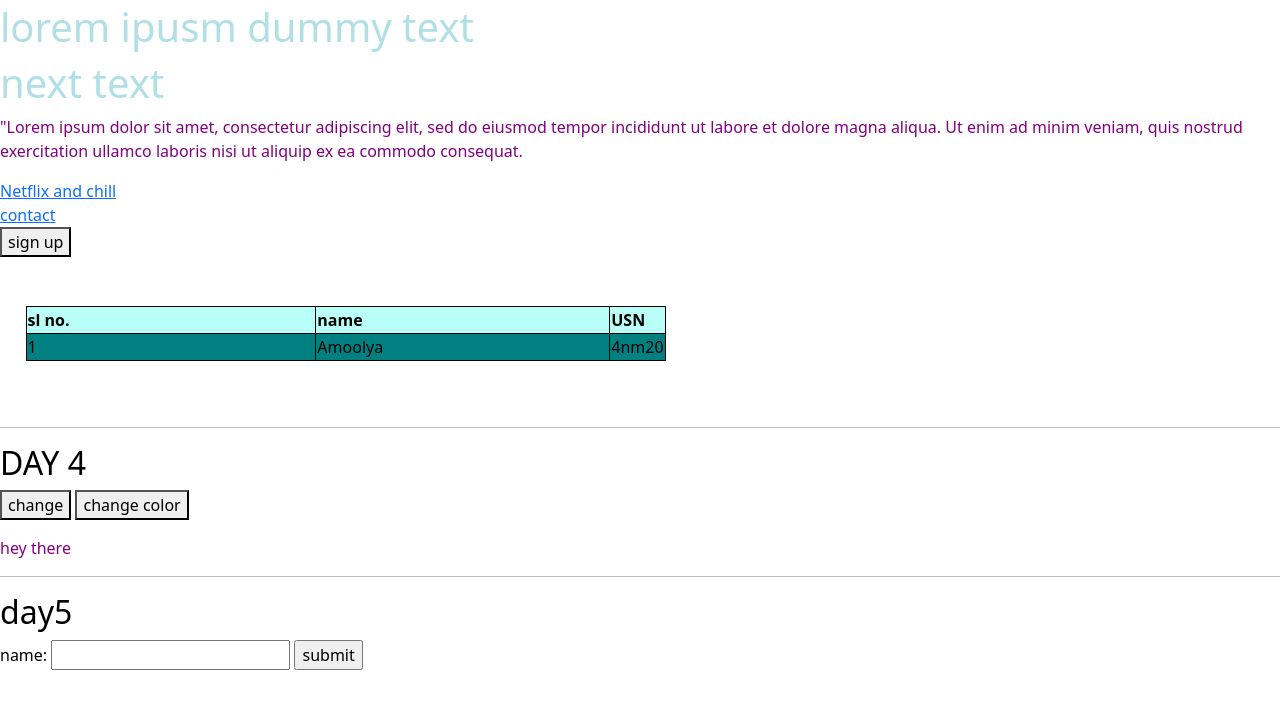
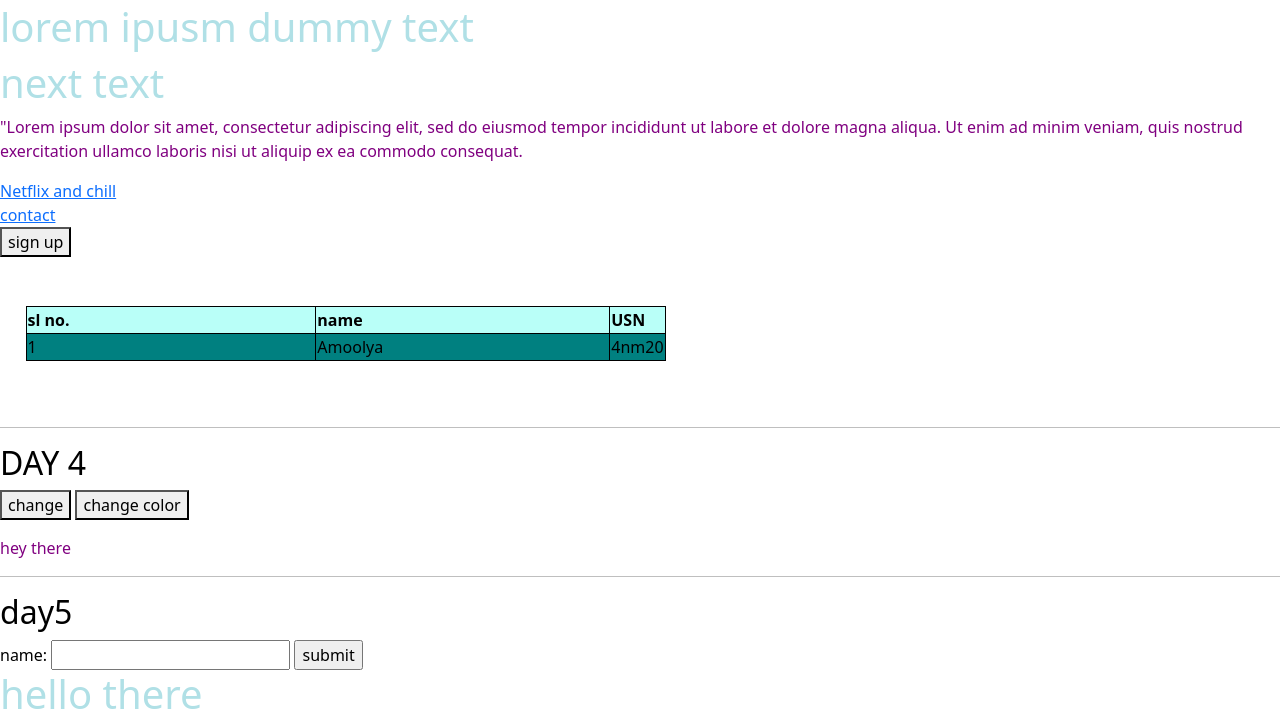
Before and after one commit to amoolya-jain/drum-kit, a plain HTML site: page index.html in a window 1280 px wide. Shown: the part 698-1424 px from the top of the page. Before the commit the page ends 1368 px from the top, so only its background shows below. Drawn offline with nearby package versions, Linux system fonts and the light colour scheme.

Commit message:
sec commit

```diff
--- a/index.html
+++ b/index.html
@@ -2,7 +2,7 @@
 <html lang="en" dir="ltr">
   <head>
     <meta charset="utf-8">
-    <title>personal site</title>
+
     <link href="https://cdn.jsdelivr.net/npm/bootstrap@5.2.0/dist/css/bootstrap.min.css" rel="stylesheet" integrity="sha384-gH2yIJqKdNHPEq0n4Mqa/HGKIhSkIHeL5AyhkYV8i59U5AR6csBvApHHNl/vI1Bx" crossorigin="anonymous">
 
     <link rel="stylesheet" href="styles.css">
@@ -84,5 +84,7 @@
 </form>
 
 <script src="index.js" charset="utf-8"></script>
+
+<h1>hello there</h1>
   </body>
 </html>
```
